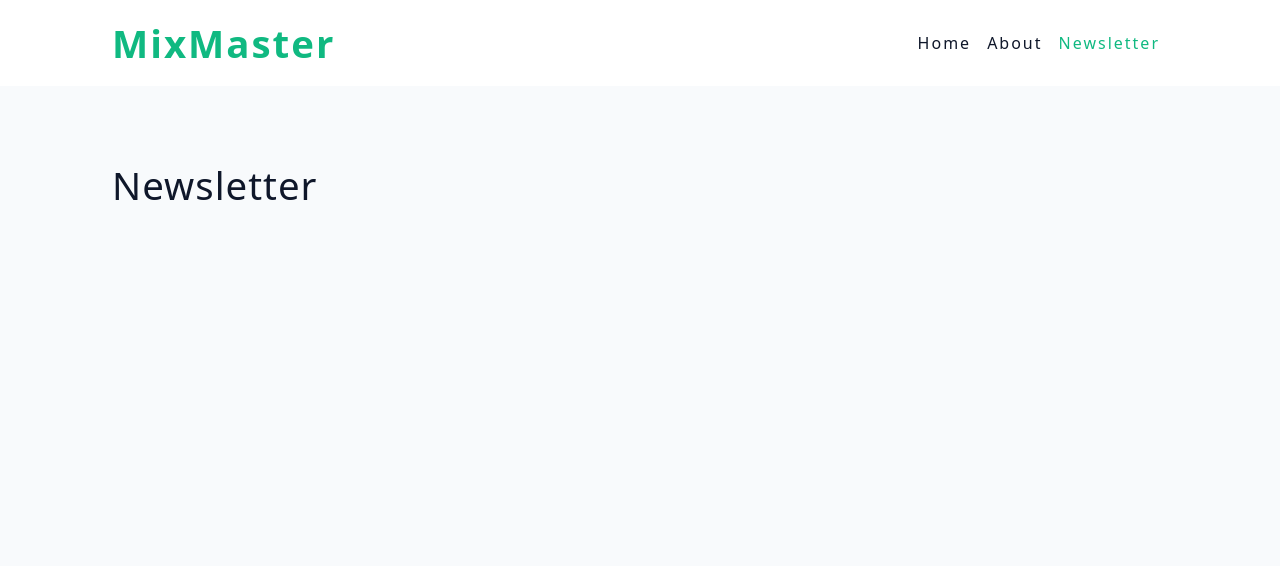
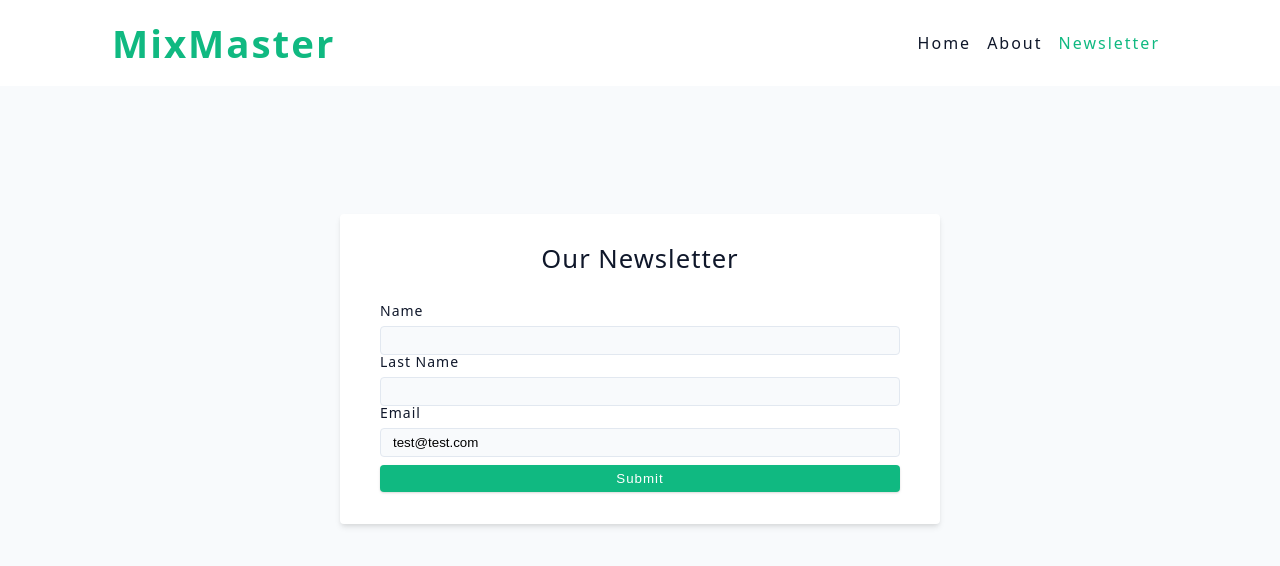
Before and after one commit to Louiskomekay/KOME-REACT-PROGRESS, a React (Vite) app in the folder 09-mixmaster/starter/: page /newsletter in a window 1280 px wide. Shown: the top 566 px of the page. Built offline with nearby package versions, Linux system fonts and the light colour scheme.

Commit message:
latest update

```diff
--- a/09-mixmaster/starter/src/App.jsx
+++ b/09-mixmaster/starter/src/App.jsx
@@ -1,7 +1,9 @@
 import { RouterProvider, createBrowserRouter } from "react-router-dom";
 import { About, HomeLayout, Landingpage, Error, Cocktail, Newsletter, SinglePageError } from './pages';
 
-import { loader as landingLoader, loader } from './pages/Landingpage';
+import { loader as landingLoader } from './pages/Landingpage';
+import { loader as singleCocktailLoader } from './pages/Cocktail';
+import { action as newsletterAction } from "./pages/Newsletter";
 
 
 const router = createBrowserRouter([
@@ -22,11 +24,14 @@
       },
       {
         path: 'cocktail/:id',
+        errorElement: <SinglePageError />,
+        loader: singleCocktailLoader,
         element: <Cocktail />
       },
       {
         path: 'newsletter',
-        element: <Newsletter />
+        element: <Newsletter />,
+        action: newsletterAction
       },
     ]
   },
--- a/09-mixmaster/starter/src/components/CocktailCard.jsx
+++ b/09-mixmaster/starter/src/components/CocktailCard.jsx
@@ -1,7 +1,9 @@
-import { Link } from "react-router-dom"
+import { Link, useOutletContext } from "react-router-dom"
 import Wrapper from "../assets/wrappers/CocktailCard"
 
 const CocktailCard = ({ id, name, image, info, glass }) => {
+    // const data = useOutletContext();
+    // console.log(data);
     return <Wrapper>
         <div className="img-container">
             <img src={image} alt={name} className="img" />
--- a/09-mixmaster/starter/src/main.jsx
+++ b/09-mixmaster/starter/src/main.jsx
@@ -1,11 +1,13 @@
 import React from 'react';
 import ReactDOM from 'react-dom/client';
 import App from './App';
-
 import './index.css';
+import 'react-toastify/dist/ReactToastify.css'
+import { ToastContainer } from 'react-toastify'
 
 ReactDOM.createRoot(document.getElementById('root')).render(
   <React.StrictMode>
+    <ToastContainer position='top-center' autoClose={2000} />
     <App />
   </React.StrictMode>
 );
--- a/09-mixmaster/starter/src/pages/Cocktail.jsx
+++ b/09-mixmaster/starter/src/pages/Cocktail.jsx
@@ -1,6 +1,71 @@
+import { useLoaderData, Link, Navigate } from "react-router-dom";
+import axios from "axios";
+import Wrapper from "../assets/wrappers/CocktailPage";
+
+const singleCocktailUrl = 'https://www.thecocktaildb.com/api/json/v1/1/lookup.php?i='
+
+export const loader = async ({ params }) => {
+    const { id } = params;
+    const { data } = await axios.get(`${singleCocktailUrl}${id}`);
+    return { id, data };
+}
+
 const Cocktail = () => {
+    const { id, data } = useLoaderData();
+    const singleDrink = data.drinks[0];
+
+    // if (!data) return <h2>Something went wrong...</h2>
+    if (!data) return <Navigate to='/' />;
+
+    const { strDrink: name,
+        strDrinkThumb: image,
+        strAlcoholic: info,
+        strCategory: category,
+        strGlass: glass,
+        strInstructions: instructions
+    } = singleDrink;
+
+    const validIngredients = Object.keys(singleDrink).filter((key) => key.startsWith('strIngredient') && singleDrink[key] !== null).map((key) => singleDrink[key]);
+
+    console.log(validIngredients);
+
     return (
-        <h2>Cocktail</h2>
+        <Wrapper>
+            <header>
+                <Link to='/' className="btn">
+                    back home
+                </Link>
+                <h3>{name}</h3>
+            </header>
+            <div className="drink">
+                <img src={image} alt={name} className="img" />
+                <div className="drink-info">
+                    <p>
+                        <span className="drink-data">name:</span> {name}
+                    </p>
+                    <p>
+                        <span className="drink-data">category:</span> {category}
+                    </p>
+                    <p>
+                        <span className="drink-data">info:</span> {info}
+                    </p>
+                    <p>
+                        <span className="drink-data">glass:</span> {glass}
+                    </p>
+                    <p>
+                        <span className="drink-data">ingredients:</span>
+                        {validIngredients.map((item, index) => {
+                            return <span className="ing" key={item}>
+                                {item}{index < validIngredients.length - 1 ? ',' : ''}
+                            </span>
+                        })}
+                    </p>
+                    <p>
+                        <span className="drink-data">instructions:</span> {instructions}
+                    </p>
+                </div>
+            </div>
+        </Wrapper>
     )
 }
 
--- a/09-mixmaster/starter/src/pages/HomeLayout.jsx
+++ b/09-mixmaster/starter/src/pages/HomeLayout.jsx
@@ -1,14 +1,19 @@
-import { Outlet } from "react-router-dom";
+import { Outlet, useNavigation } from "react-router-dom";
 import Navbar from "../components/Navbar";
 
 const HomeLayout = () => {
+    const navigation = useNavigation();
+
+    const isPageLoading = navigation.state === 'loading';
+    const value = 'some value'
+
     return (
-        <div>
+        <>
             <Navbar />
             <section className="page">
-                <Outlet />
+                {isPageLoading ? <div className="loading" /> : <Outlet context={{ value }} />}
             </section>
-        </div>
+        </>
     )
 }
 
--- a/09-mixmaster/starter/src/pages/Landingpage.jsx
+++ b/09-mixmaster/starter/src/pages/Landingpage.jsx
@@ -13,7 +13,6 @@
 
 const Landingpage = () => {
     const { drinks, searchTerm } = useLoaderData();
-    console.log(drinks);
 
     return (
         <>
--- a/09-mixmaster/starter/src/pages/Newsletter.jsx
+++ b/09-mixmaster/starter/src/pages/Newsletter.jsx
@@ -1,7 +1,75 @@
+import { Form, redirect, useNavigation } from 'react-router-dom';
+import { toast } from 'react-toastify'
+import axios from 'axios';
+const newsletterUrl = 'https://www.course-api.com/cocktails-newsletter';
+
+export const action = async ({ request }) => {
+    const formData = await request.formData();
+    const data = Object.fromEntries(formData);
+
+    try {
+        const response = await axios.post(newsletterUrl, data)
+        toast.success(response.data.msg)
+        return redirect('/');
+    } catch (error) {
+        console.log(error);
+        toast.error(error?.response?.data?.msg);
+        return error;
+    }
+}
 
 const Newsletter = () => {
+    const navigation = useNavigation();
+    const isSubmitting = navigation.state === 'submitting';
+
     return (
-        <h2>Newsletter</h2>
+        <Form className="form" method='POST'>
+            <h4 style={{ textAlign: 'center', marginBottom: '2rem' }}>our newsletter</h4>
+
+            {/* name */}
+            <div className="form=row">
+                <label htmlFor="name" className="form-label">name</label>
+                <input
+                    type="text"
+                    className="form-input"
+                    name="name"
+                    id="name"
+                    required />
+            </div>
+
+            {/* lastName */}
+            <div className="form=row">
+                <label htmlFor="lastName" className="form-label">last name</label>
+                <input
+                    type="text"
+                    className="form-input"
+                    name="lastName"
+                    id="lastName"
+                    required />
+            </div>
+
+            {/* name */}
+            <div className="form=row">
+                <label htmlFor="email" className="form-label">email</label>
+                <input
+                    type="text"
+                    className="form-input"
+                    name="email"
+                    id="email"
+                    required
+                    defaultValue="test@test.com"
+                />
+            </div>
+
+            <button
+                type="submit"
+                className="btn btn-block"
+                style={{ marginTop: '0.5rem' }}
+                disabled={isSubmitting}
+            >
+                {isSubmitting ? 'submitting' : 'submit'}
+            </button>
+        </Form>
     )
 }
 
```
